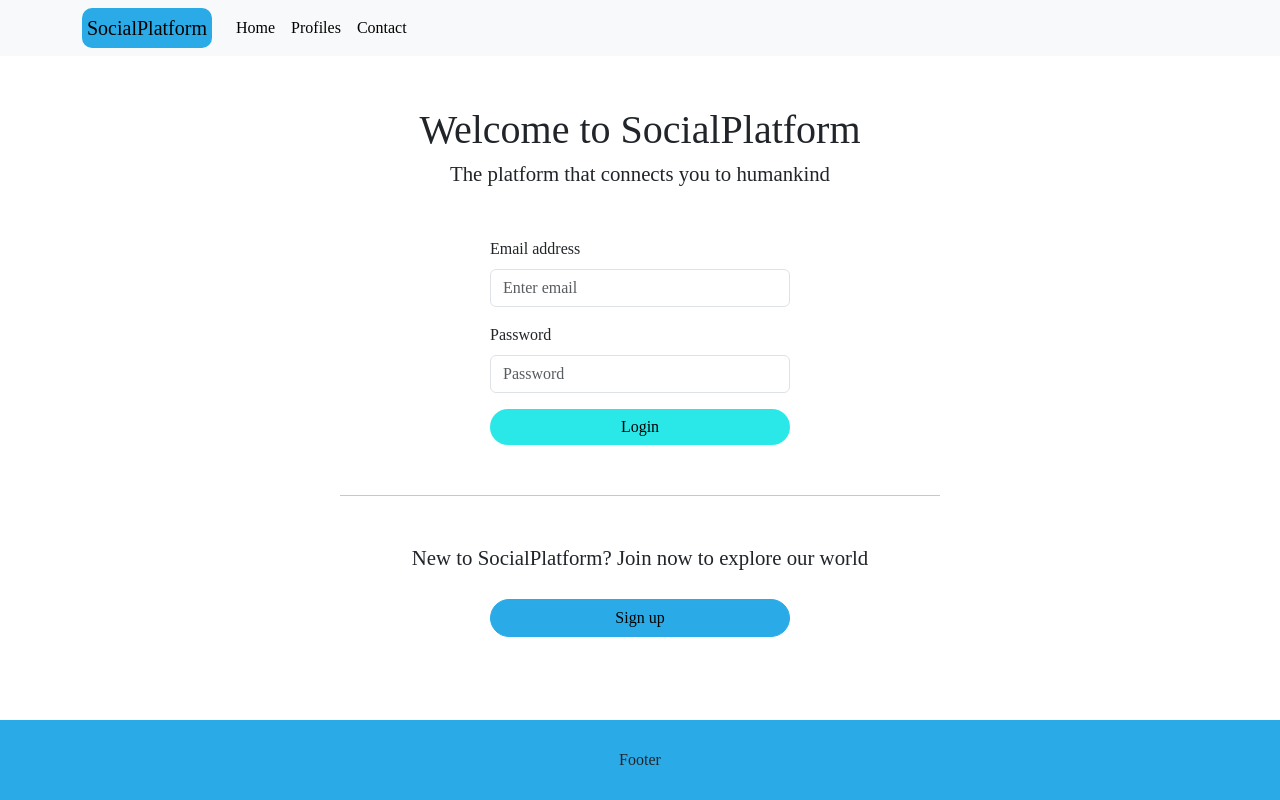
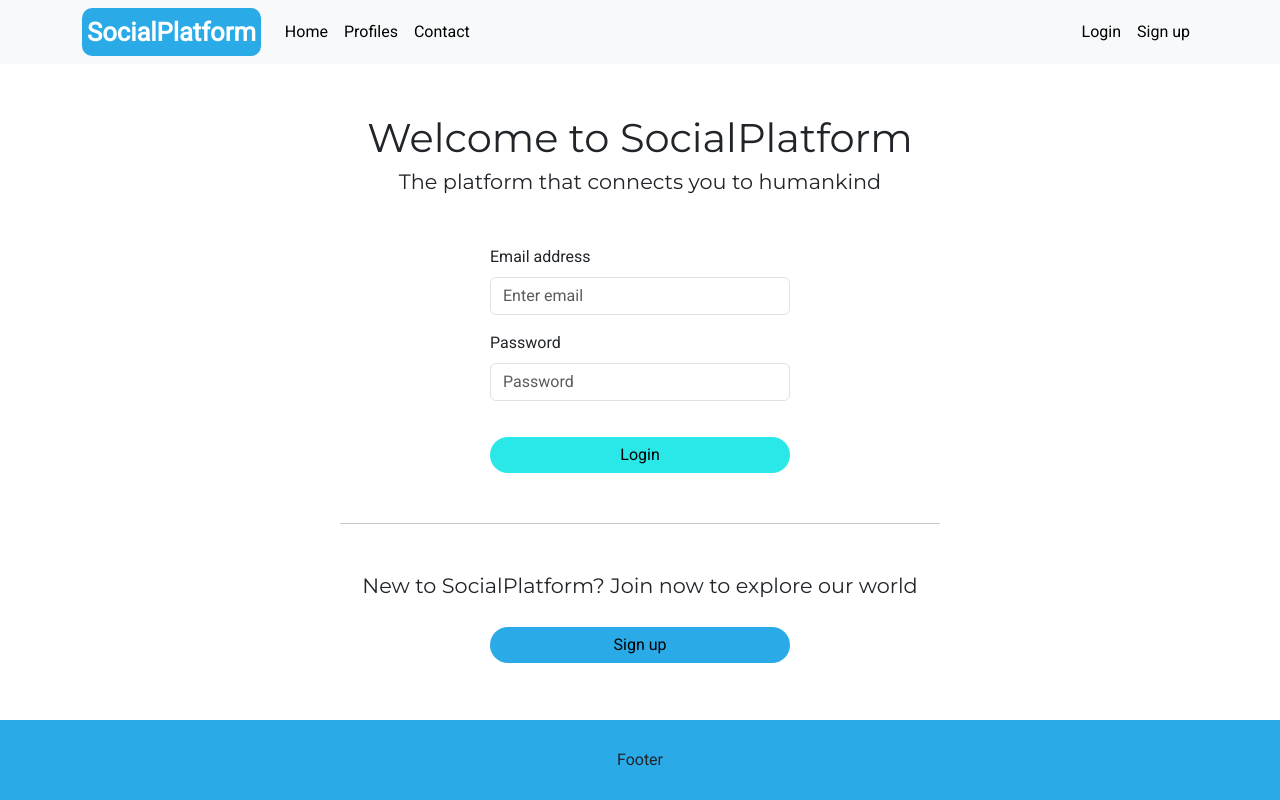
Before and after one commit to Noroff-FEU-Assignments/project-exam-2-KIVERSEN86, a React (Vite) app in the folder project-exam-2/: page / in a window 1280 px wide. Built offline with nearby package versions, Linux system fonts and the light colour scheme.

Commit message:
Installed react hook form and yup

```diff
--- a/project-exam-2/package.json
+++ b/project-exam-2/package.json
@@ -10,12 +10,15 @@
     "preview": "vite preview"
   },
   "dependencies": {
+    "@hookform/resolvers": "^3.3.4",
     "bootstrap": "^5.3.2",
     "react": "^18.2.0",
     "react-bootstrap": "^2.10.0",
     "react-dom": "^18.2.0",
+    "react-hook-form": "^7.50.1",
     "react-router-dom": "^6.22.0",
-    "sass": "^1.70.0"
+    "sass": "^1.70.0",
+    "yup": "^1.3.3"
   },
   "devDependencies": {
     "@types/react": "^18.2.43",
--- a/project-exam-2/src/components/Main/Nav/index.jsx
+++ b/project-exam-2/src/components/Main/Nav/index.jsx
@@ -5,7 +5,7 @@ import Navbar from "react-bootstrap/Navbar";
 
 function DefaultNav() {
   return (
-    <Navbar expand="lg" className="bg-body-tertiary">
+    <Navbar expand="lg" className="bg-body-tertiary justify-content-between">
       <Container>
         <Navbar.Brand href="#home">SocialPlatform</Navbar.Brand>
         <Navbar.Toggle aria-controls="basic-navbar-nav" />
@@ -21,6 +21,14 @@ function DefaultNav() {
               <Link to="/contact">Contact</Link>
             </Nav.Link>
           </Nav>
+          <Nav>
+            <Nav.Link>
+              <Link to="/login">Login</Link>
+            </Nav.Link>
+            <Nav.Link>
+              <Link to="/signup">Sign up</Link>
+            </Nav.Link>
+          </Nav>
         </Navbar.Collapse>
       </Container>
     </Navbar>
--- a/project-exam-2/src/sass/partials/components/_buttons.scss
+++ b/project-exam-2/src/sass/partials/components/_buttons.scss
@@ -1,6 +1,6 @@
 .btn-home-form {
   background-color: $colour-secondary;
-  border: none;
+  margin-top: 20px;
 }
 
 .btn-signup {
@@ -14,6 +14,7 @@
   background-size: 0 100%;
   background-repeat: no-repeat;
   transition: 0.4s;
+  border: none;
 
   &:hover {
     background-color: #4ab8eb;
--- a/project-exam-2/src/sass/partials/layout/_nav.scss
+++ b/project-exam-2/src/sass/partials/layout/_nav.scss
@@ -9,6 +9,9 @@ nav {
   background-color: $colour-primary;
   padding: 5px;
   border-radius: 10px;
+  font-size: 1.6rem;
+  font-weight: bold;
+  color: white;
 }
 
 .bg-body-tertiary {
--- a/project-exam-2/src/sass/style.scss
+++ b/project-exam-2/src/sass/style.scss
@@ -8,8 +8,8 @@ $theme-colors: (
   "dark": $colour-primary,
 );
 
-$headings-font-family: "Montserrat', sans-serif;";
-$font-family-base: "Roboto', sans-serif";
+$headings-font-family: Montserrat, sans-serif;
+$font-family-base: Roboto, sans-serif;
 
 @import "../../node_modules/bootstrap/scss/bootstrap";
 
```
Also changed, not shown: 2 other files (tests, documents, lock files or other folders).
